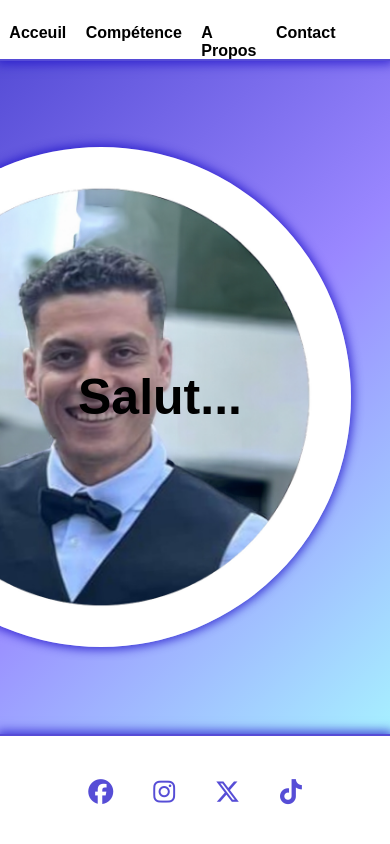
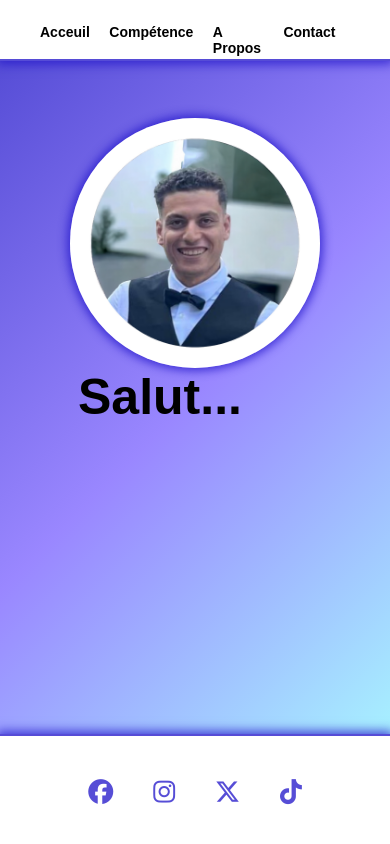
Before and after one commit to abdbilal146/my_portfolio, an Angular app: page / in a window 390 px wide. Built offline with nearby package versions, Linux system fonts and the light colour scheme.

Commit message:
responsivity updated

```diff
--- a/src/app/components/header/header.component.css
+++ b/src/app/components/header/header.component.css
@@ -34,3 +34,9 @@
     color: rgba(33, 21, 201, 0.76);
     transition: all 0.4s;
 }
+
+@media (max-width: 600px) {
+    .header-container ul li{
+        font-size: 14px;
+    }
+}
--- a/src/app/components/home-page/home-page.component.css
+++ b/src/app/components/home-page/home-page.component.css
@@ -22,9 +22,17 @@
     border-radius: 50%;
     animation: fadeIn 2s ease-in-out;
     box-shadow: 0px 0px 10px 3px rgba(33, 21, 201, 0.76);
-
 }
 
+@media (max-width: 600px) {
+    .image-container{
+        width: 250px;
+        height: 250px;
+        top: 07vh;
+        left: 50vw;
+        transform: translateX(-50%);
+    }
+}
 @keyframes fadeIn{
     0% {
         opacity: 0;
```
